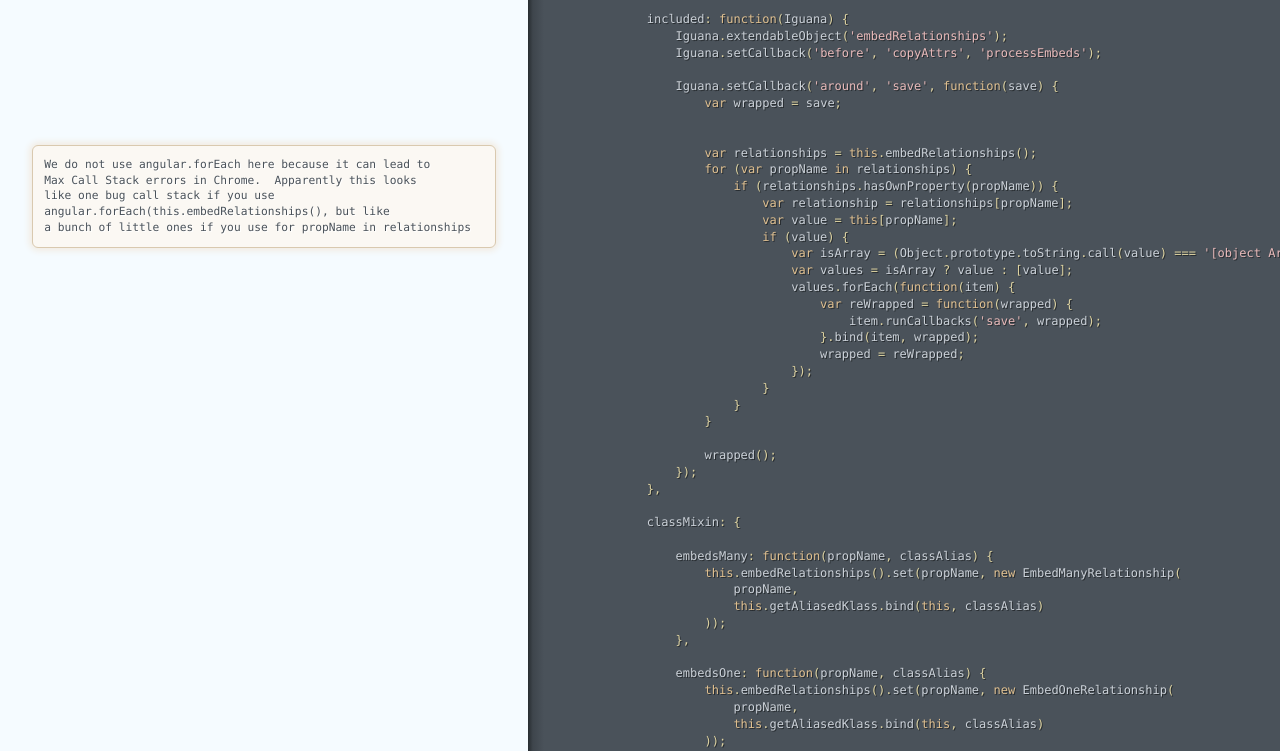
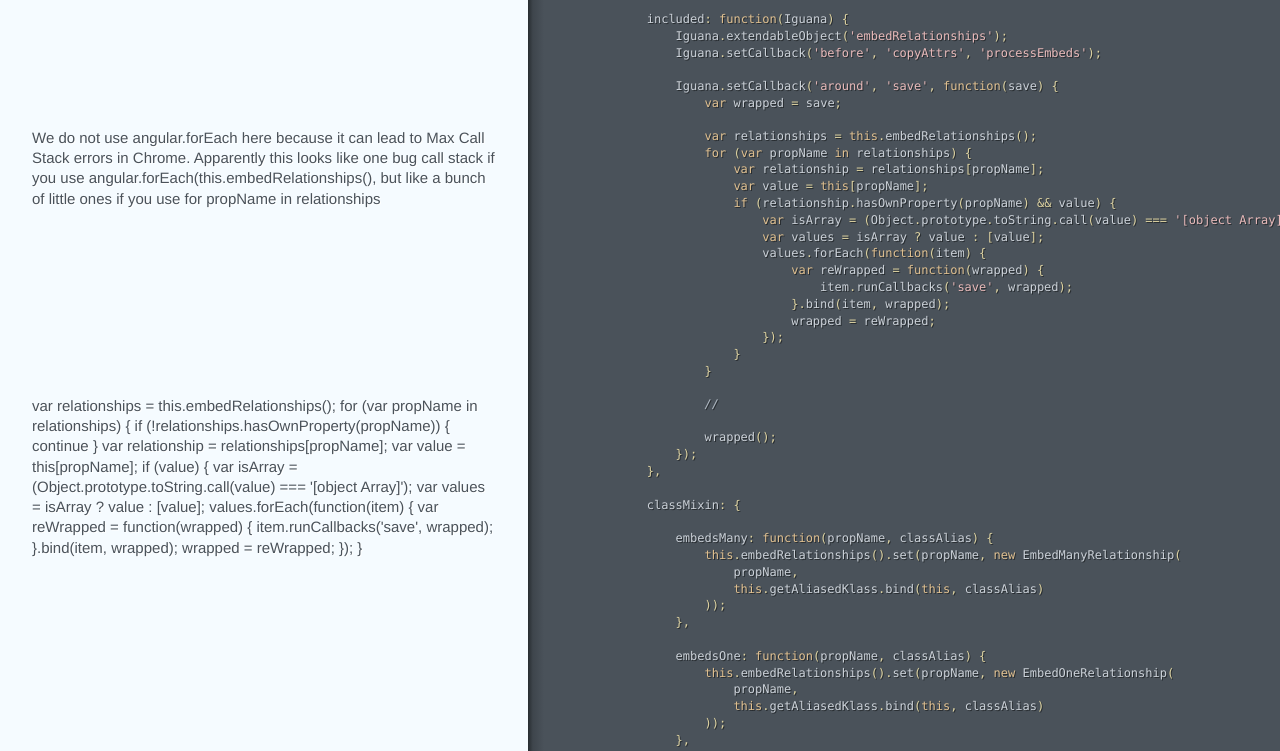
Before and after one commit to quanticedu/iguana, a website: page doc/scripts/embeds.html in a window 1280 px wide. Shown: the part 960-1711 px from the top of the page. Drawn offline with Linux system fonts and the light colour scheme.

Commit message:
Updating docs

```diff
--- a/doc/scripts/embeds.html
+++ b/doc/scripts/embeds.html
@@ -56,18 +56,15 @@ a function that will let us fetch the klass just in time.</p></div></div><div cl
                 <span class="nx">Iguana</span><span class="p">.</span><span class="nx">setCallback</span><span class="p">(</span><span class="s1">&#39;before&#39;</span><span class="p">,</span> <span class="s1">&#39;copyAttrs&#39;</span><span class="p">,</span> <span class="s1">&#39;processEmbeds&#39;</span><span class="p">);</span>
 
                 <span class="nx">Iguana</span><span class="p">.</span><span class="nx">setCallback</span><span class="p">(</span><span class="s1">&#39;around&#39;</span><span class="p">,</span> <span class="s1">&#39;save&#39;</span><span class="p">,</span> <span class="kd">function</span><span class="p">(</span><span class="nx">save</span><span class="p">)</span> <span class="p">{</span>
-                    <span class="kd">var</span> <span class="nx">wrapped</span> <span class="o">=</span> <span class="nx">save</span><span class="p">;</span>
-                    </div></div></div><div class="segment"><div class="comments "><div class="wrapper"><pre><code>We do not use angular.forEach here because it can lead to
+                    <span class="kd">var</span> <span class="nx">wrapped</span> <span class="o">=</span> <span class="nx">save</span><span class="p">;</span></div></div></div><div class="segment"><div class="comments "><div class="wrapper"><p>We do not use angular.forEach here because it can lead to
 Max Call Stack errors in Chrome.  Apparently this looks
 like one bug call stack if you use
 angular.forEach(this.embedRelationships(), but like
-a bunch of little ones if you use for propName in relationships
-</code></pre></div></div><div class="code"><div class="wrapper">                    <span class="kd">var</span> <span class="nx">relationships</span> <span class="o">=</span> <span class="k">this</span><span class="p">.</span><span class="nx">embedRelationships</span><span class="p">();</span>
+a bunch of little ones if you use for propName in relationships</p></div></div><div class="code"><div class="wrapper">                    <span class="kd">var</span> <span class="nx">relationships</span> <span class="o">=</span> <span class="k">this</span><span class="p">.</span><span class="nx">embedRelationships</span><span class="p">();</span>
                     <span class="k">for</span> <span class="p">(</span><span class="kd">var</span> <span class="nx">propName</span> <span class="k">in</span> <span class="nx">relationships</span><span class="p">)</span> <span class="p">{</span>
-                        <span class="k">if</span> <span class="p">(</span><span class="nx">relationships</span><span class="p">.</span><span class="nx">hasOwnProperty</span><span class="p">(</span><span class="nx">propName</span><span class="p">))</span> <span class="p">{</span>
                         <span class="kd">var</span> <span class="nx">relationship</span> <span class="o">=</span> <span class="nx">relationships</span><span class="p">[</span><span class="nx">propName</span><span class="p">];</span>
                         <span class="kd">var</span> <span class="nx">value</span> <span class="o">=</span> <span class="k">this</span><span class="p">[</span><span class="nx">propName</span><span class="p">];</span>
-                            <span class="k">if</span> <span class="p">(</span><span class="nx">value</span><span class="p">)</span> <span class="p">{</span>
+                        <span class="k">if</span> <span class="p">(</span><span class="nx">relationship</span><span class="p">.</span><span class="nx">hasOwnProperty</span><span class="p">(</span><span class="nx">propName</span><span class="p">)</span> <span class="o">&amp;&amp;</span> <span class="nx">value</span><span class="p">)</span> <span class="p">{</span>
                             <span class="kd">var</span> <span class="nx">isArray</span> <span class="o">=</span> <span class="p">(</span><span class="nb">Object</span><span class="p">.</span><span class="nx">prototype</span><span class="p">.</span><span class="nx">toString</span><span class="p">.</span><span class="nx">call</span><span class="p">(</span><span class="nx">value</span><span class="p">)</span> <span class="o">===</span> <span class="s1">&#39;[object Array]&#39;</span><span class="p">);</span>
                             <span class="kd">var</span> <span class="nx">values</span> <span class="o">=</span> <span class="nx">isArray</span> <span class="o">?</span> <span class="nx">value</span> <span class="o">:</span> <span class="p">[</span><span class="nx">value</span><span class="p">];</span>
                             <span class="nx">values</span><span class="p">.</span><span class="nx">forEach</span><span class="p">(</span><span class="kd">function</span><span class="p">(</span><span class="nx">item</span><span class="p">)</span> <span class="p">{</span>
@@ -77,8 +74,23 @@ a bunch of little ones if you use for propName in relationships
                                 <span class="nx">wrapped</span> <span class="o">=</span> <span class="nx">reWrapped</span><span class="p">;</span>
                             <span class="p">});</span>
                         <span class="p">}</span>
-                        <span class="p">}</span>
-                    <span class="p">}</span>
+                    <span class="p">}</span></div></div></div><div class="segment"><div class="comments "><div class="wrapper"><p>var relationships = this.embedRelationships();
+for (var propName in relationships) {
+    if (!relationships.hasOwnProperty(propName)) {
+        continue
+    }
+    var relationship = relationships[propName];
+    var value = this[propName];
+    if (value) {
+        var isArray = (Object.prototype.toString.call(value) === '[object Array]');
+        var values = isArray ? value : [value];
+        values.forEach(function(item) {
+            var reWrapped = function(wrapped) {
+                item.runCallbacks('save', wrapped);
+            }.bind(item, wrapped);
+            wrapped = reWrapped;
+        });
+    }</p></div></div><div class="code"><div class="wrapper">                    <span class="c1">// </span>
 
                     <span class="nx">wrapped</span><span class="p">();</span>
                 <span class="p">});</span>
```
Also changed, not shown: scripts/embeds.js (+19 -3 lines), dist/iguana.js, dist/iguana.min.js. Lines whose indentation alone changed are shown as unchanged.
